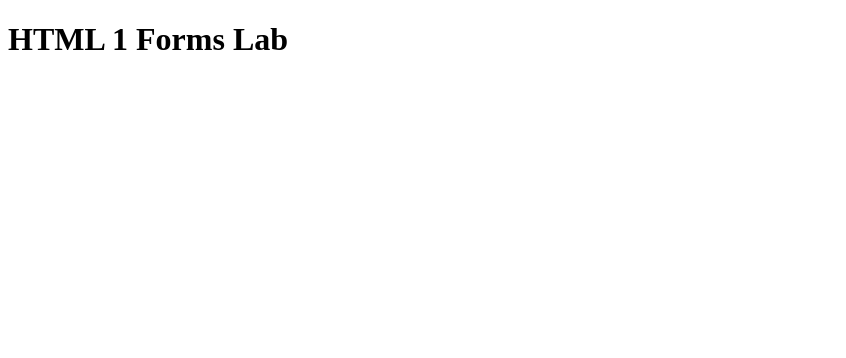
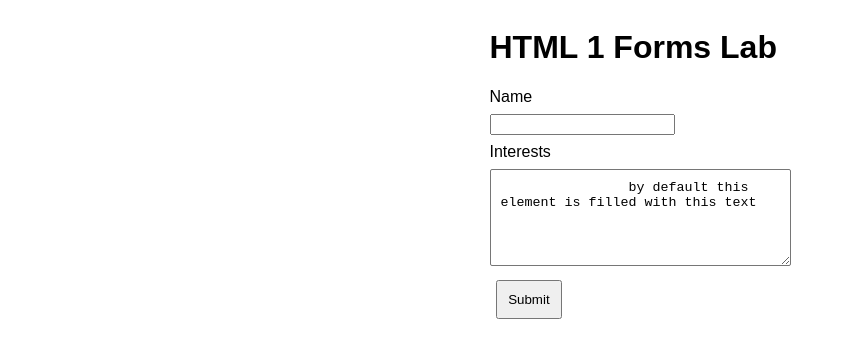
Before and after one commit to jessicatang12/jessicatang12.github.io, a plain HTML site: page lab_6/index.html in a window 1280 px wide. Shown: the whole page, without its empty margins (0-846 px from the left). Drawn offline with Linux system fonts and the light colour scheme.

Commit message:
Updated html and css

```diff
--- a/lab_6/form_styles.css
+++ b/lab_6/form_styles.css
@@ -1,15 +1,30 @@
-form {
-
+body {
+    font-family: Arial, Helvetica, sans-serif;
 }
 
 label {
-
+    display: block;
+    margin: 8px 0;
 }
 
-input, textarea {
-
+.wrapper {
+    display: flex;
+    align-items: center;
+    flex-direction: column;
 }
 
-ul {
+textarea {
+    padding: 10px;
+    margin-bottom: 10px;
+    border-radius: 2px;
+}
 
+.button {
+    padding: 10px;
 }
+
+button {
+    /* This extra margin represent roughly the same space as the space
+       between the labels and their text fields */
+    margin-left: .5em;
+}
--- a/lab_6/index.html
+++ b/lab_6/index.html
@@ -2,6 +2,7 @@
 <html lang="en">
   <head>
     <title>Forms Lab</title>
+    <link rel="stylesheet" type="text/css" href="form_styles.css"/>
   </head>
 
   <body>
@@ -11,9 +12,18 @@
           <h1>HTML 1 Forms Lab</h1>
         </div>
 
+        <!-- From MDN -->
         <div>
-          <form action="/my-handling-form-page" method="post">
+          <form action="https://nameless-thicket-21836.herokuapp.com/lab" method="post">
+              <label for="name">Name</label>
+              <input type="text" id="name">
 
+              <label for="interests">Interests</label>
+              <textarea id="interests" name="interests" rows="5" cols="33">
+                by default this element is filled with this text
+              </textarea><br />
+
+              <button class="button" type="submit">Submit</button>
           </form>
         </div>
 
```
